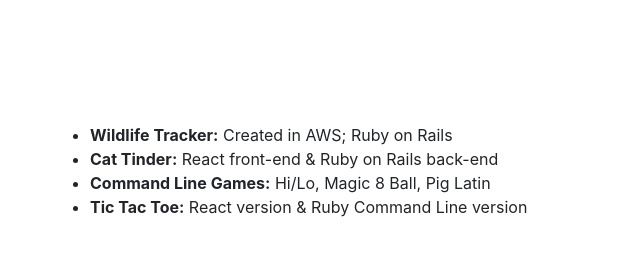
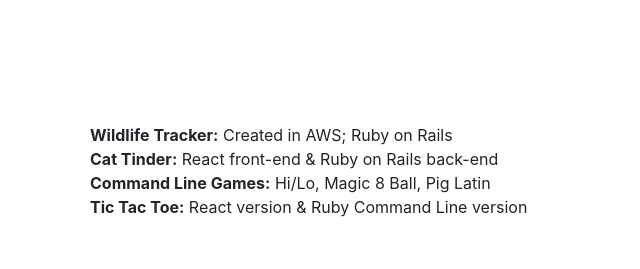
Before and after one commit to jessigu/portfolio-site, a website with bundled scripts: page index.html in a window 1280 px wide. Shown: the part 2582-2851 px from the top of the page, 605-1245 px from the left. Built offline with nearby package versions, Linux system fonts and the light colour scheme; files whose address does not match are found by name.

Commit message:
portfolio section styling

```diff
--- a/index.html
+++ b/index.html
@@ -176,7 +176,7 @@
           </em></p>
         </div>
         <div class=" col-md-9 col-lg-6">
-          <ul>
+          <ul style="list-style: none">
             <li><strong>Wildlife Tracker:</strong> Created in AWS; Ruby on Rails</li>
             <li><strong>Cat Tinder:</strong> React front-end &amp; Ruby on Rails back-end</li>
             <li><strong>Command Line Games:</strong> Hi/Lo, Magic 8 Ball, Pig Latin</li>
```
